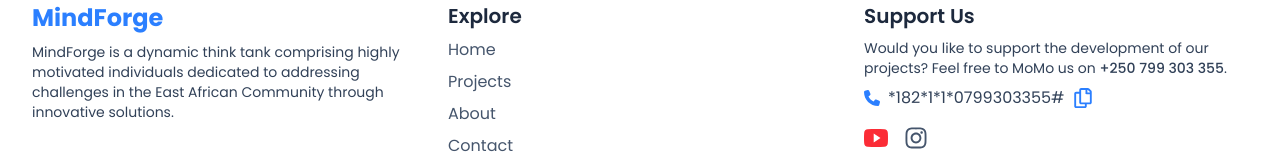
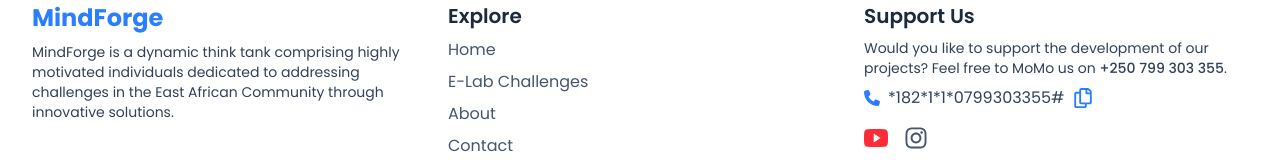
Before and after one commit to VictorMugisha/mindforge-website, a React (Vite) app: page / in a window 1280 px wide. Shown: the part 5129-5289 px from the top of the page. Built offline with nearby package versions, Linux system fonts and the light colour scheme.

Commit message:
Updated link title in the footer

```diff
--- a/src/components/Footer.tsx
+++ b/src/components/Footer.tsx
@@ -65,7 +65,7 @@ export default function Footer() {
                 to="/projects"
                 className="text-slate-600 hover:text-blue-500 transition-colors cursor-pointer"
               >
-                Projects
+                E-Lab Challenges
               </Link>
             </li>
             <li>
```
